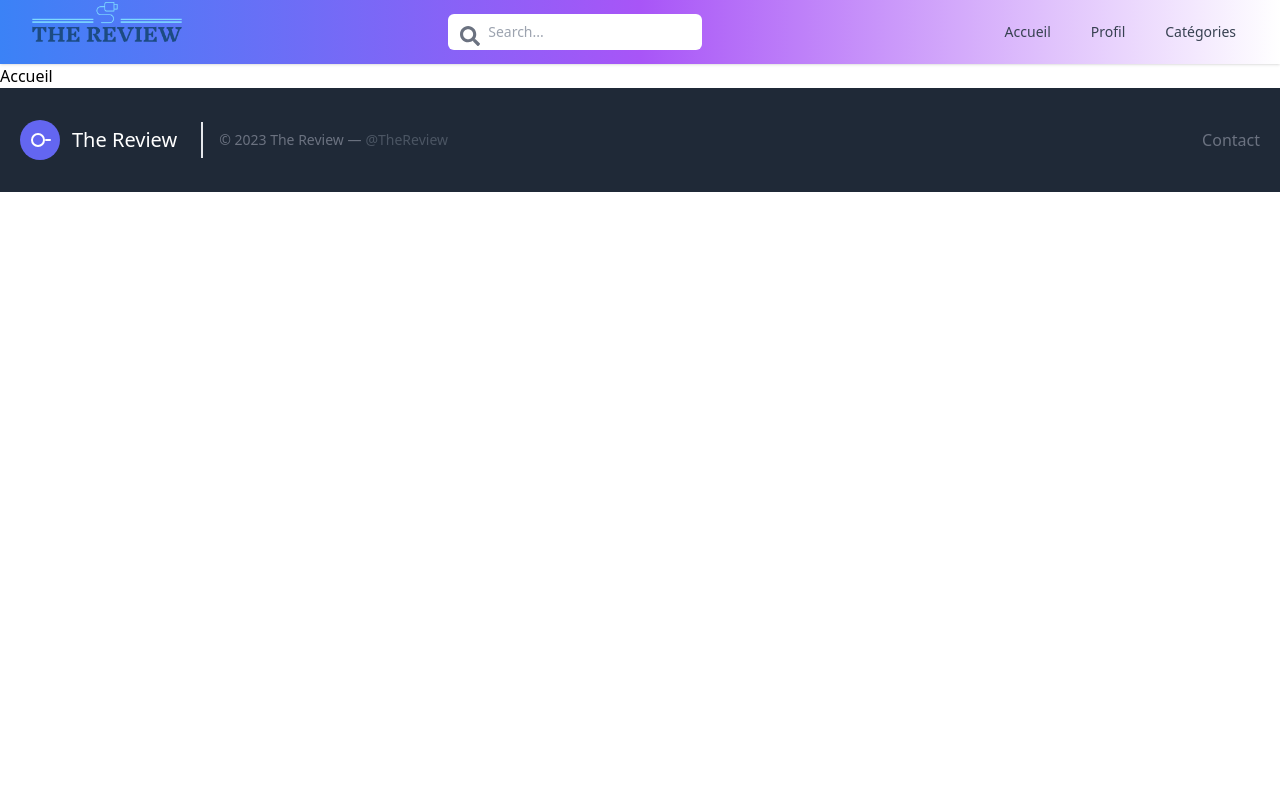
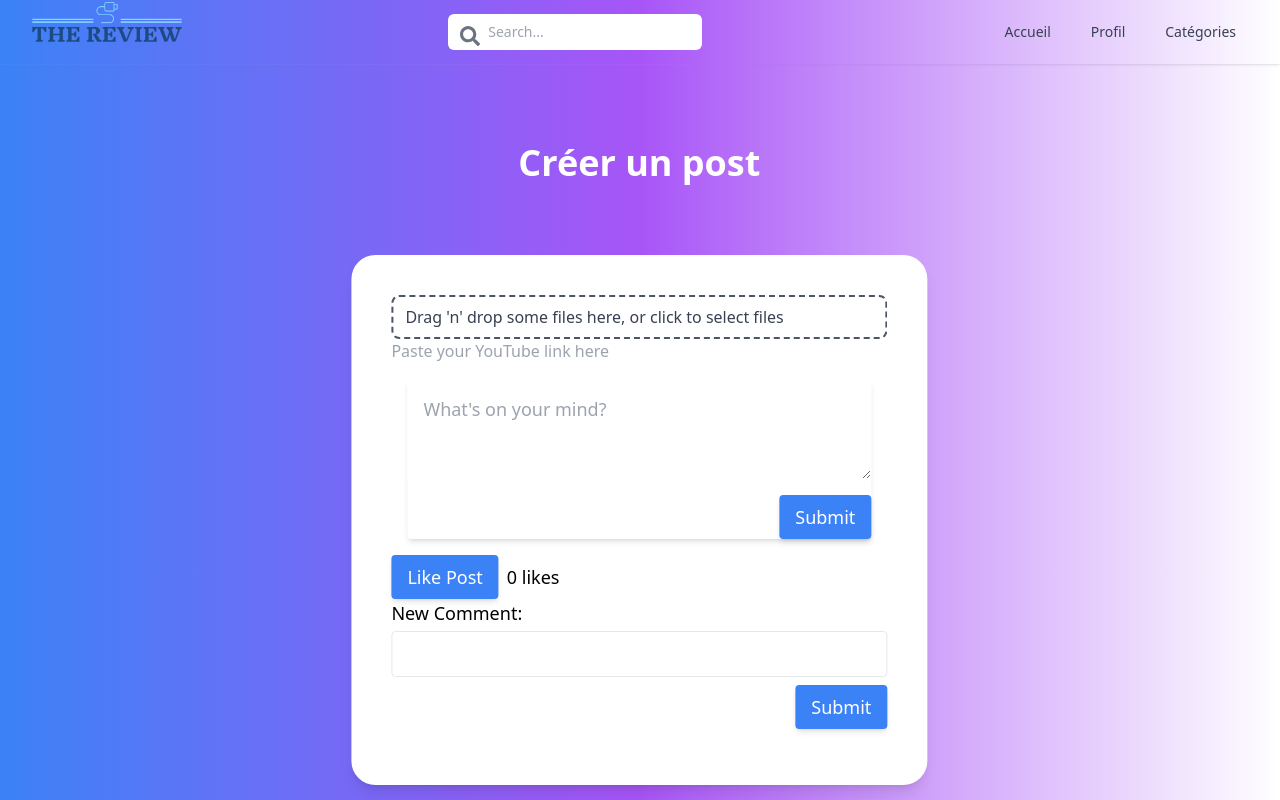
Before and after one commit to Marvindje/The-review-perso, a React (Vite) app in the folder frontend/: page /creer-post in a window 1280 px wide. Shown: the top 800 px of the page. Built offline with nearby package versions, Linux system fonts and the light colour scheme.

Commit message:
posts composants

```diff
--- a/frontend/package.json
+++ b/frontend/package.json
@@ -12,6 +12,7 @@
     "prop-types": "^15.8.1",
     "react": "^18.2.0",
     "react-dom": "^18.2.0",
+    "react-dropzone": "^14.2.3",
     "react-icons": "^4.10.1",
     "react-router-dom": "^6.14.2",
     "vite": "^4.0.4"
--- a/frontend/src/App.css
+++ b/frontend/src/App.css
@@ -1,3 +1,14 @@
 @tailwind base;
 @tailwind components;
 @tailwind utilities;
+
+body {
+    @apply bg-white text-black;
+  }
+
+  body.dark {
+    @apply bg-black text-white;
+  }
+  body, html, #root, .App {
+    height: 100%;
+  }
--- a/frontend/src/components/AppRoutes.jsx
+++ b/frontend/src/components/AppRoutes.jsx
@@ -2,7 +2,7 @@ import React from "react";
 import { Routes, Route } from "react-router-dom";
 import Homepage from "../pages/Homepage";
 import Categories from "../pages/Categories";
-import CreerArticles from "../pages/CreerArticles";
+import CreerArticles from "../pages/CreerPosts";
 import MonProfil from "../pages/MonProfil";
 import MesPosts from "../pages/MesPosts";
 import DeveloppementWeb from "../pages/DeveloppementWeb";
--- /dev/null
+++ b/frontend/src/components/CommentSection.jsx
@@ -0,0 +1,25 @@
+import React from 'react';
+
+function CommentSection({ comments, onSubmit }) {
+  return (
+    <div className="space-y-4">
+      <form onSubmit={onSubmit} className="flex flex-col">
+        <label className="text-lg">
+          New Comment:
+          <input name="comment" type="text" className="block w-full p-2 mt-1 border rounded" />
+        </label>
+        <button type="submit" className="self-end px-4 py-2 mt-2 text-lg bg-blue-500 text-white rounded hover:bg-blue-600 transition-colors rounded shadow-md">
+          Submit
+        </button>
+      </form>
+
+      <ul className="space-y-2">
+        {comments.map((comment, index) => (
+          <li key={index} className="p-2 border rounded ">{comment}</li>
+        ))}
+      </ul>
+    </div>
+  );
+}
+
+export default CommentSection;
--- a/frontend/src/components/Footer.jsx
+++ b/frontend/src/components/Footer.jsx
@@ -6,7 +6,7 @@ const Footer = () => {
     <footer className="bg-gray-800 text-white body-font">
       <div className="container px-5 py-8 mx-auto flex items-center sm:flex-row flex-col">
         <Link to="/" className="flex title-font font-medium items-center md:justify-start justify-center text-white">
-          <svg xmlns="http://www.w3.org/2000/svg" fill="none" stroke="currentColor" stroke-linecap="round" stroke-linejoin="round" stroke-width="2" className="w-10 h-10 text-white p-2 bg-indigo-500 rounded-full" viewBox="0 0 24 24">
+          <svg xmlns="http://www.w3.org/2000/svg" fill="none" stroke="currentColor" strokeLinecap="round" strokeLinejoin="round" strokeWidth="2" className="w-10 h-10 text-white p-2 bg-indigo-500 rounded-full" viewBox="0 0 24 24">
             <path d="M22 12h-4m-2 0a6 6 0 01-6 6a6 6 0 01-6-6a6 6 0 016-6a6 6 0 016 6z"></path>
           </svg>
           <span className="ml-3 text-xl">The Review</span>
--- /dev/null
+++ b/frontend/src/components/LikeButton.jsx
@@ -0,0 +1,17 @@
+import React from 'react';
+
+function LikeButton({ likes, onLike }) {
+  return (
+    <div className="flex items-center space-x-2">
+      <button
+        onClick={onLike}
+        className="px-4 py-2 text-lg bg-blue-500 text-white rounded hover:bg-blue-600 transition-colors rounded shadow-md"
+      >
+        Like Post
+      </button>
+      <p className="text-lg">{likes} {likes === 1 ? 'like' : 'likes'}</p>
+    </div>
+  );
+}
+
+export default LikeButton;
--- /dev/null
+++ b/frontend/src/components/Posts.jsx
@@ -0,0 +1,21 @@
+import React from 'react';
+
+function Post({ onSubmit, value, onChange }) {
+  return (
+    <div className="mx-auto max-w-xl p-4 ">
+      <form onSubmit={onSubmit} className="flex flex-col rounded shadow-md">
+        <textarea
+          value={value}
+          onChange={onChange}
+          className="resize-y min-h-[100px] p-4 text-lg mb-4"
+          placeholder="What's on your mind?"
+        />
+        <button type="submit" className="self-end px-4 py-2 text-lg bg-blue-500 text-white rounded shadow-md">
+          Submit
+        </button>
+      </form>
+    </div>
+  );
+}
+
+export default Post;
--- a/frontend/src/pages/CreerArticles.jsx
+++ /dev/null
@@ -1,8 +0,0 @@
-function CreerArticles() {
-  return (
-    <div>
-      <p>Accueil</p>
-    </div>
-  );
-}
-export default CreerArticles;
--- /dev/null
+++ b/frontend/src/pages/CreerPosts.jsx
@@ -0,0 +1,107 @@
+import React, { useState, useCallback } from 'react';
+import { motion } from 'framer-motion';
+import { useDropzone } from 'react-dropzone';
+import Post from '../components/Posts';
+import LikeButton from '../components/LikeButton';
+import CommentSection from '../components/CommentSection';
+
+function CreerPosts() {
+  const [post, setPost] = useState('');
+  const [comments, setComments] = useState([]);
+  const [likes, setLikes] = useState(0);
+  const [youtubeLink, setYoutubeLink] = useState('');
+  const [files, setFiles] = useState([]);
+
+  const onDrop = useCallback((acceptedFiles) => {
+    setFiles(acceptedFiles.map(file => Object.assign(file, {
+      preview: URL.createObjectURL(file)
+    })));
+  }, []);
+  const {getRootProps, getInputProps} = useDropzone({onDrop});
+
+  const handlePostSubmit = (event) => {
+    event.preventDefault();
+    const newPost = { post, comments, likes, youtubeLink, files };
+    const posts = JSON.parse(localStorage.getItem('posts')) || [];
+    posts.push(newPost);
+    localStorage.setItem('posts', JSON.stringify(posts));
+    setPost('');
+    setComments([]);
+    setLikes(0);
+    setYoutubeLink('');
+    setFiles([]);
+  };
+
+  const handleCommentSubmit = (event) => {
+    event.preventDefault();
+    const comment = event.target.elements.comment.value;
+    setComments((prevComments) => [...prevComments, comment]);
+    event.target.reset();
+  };
+
+  const pageVariants = {
+    initial: {
+      opacity: 0,
+      x: "-100vw",
+      scale: 0.8
+    },
+    in: {
+      opacity: 1,
+      x: 0,
+      scale: 1
+    },
+    out: {
+      opacity: 0,
+      x: "100vw",
+      scale: 1.2
+    }
+  };
+
+  const pageTransition = {
+    type: "tween",
+    ease: "anticipate",
+    duration: 0.5
+  };
+
+  return (
+    <motion.div
+      className="space-y-8 flex flex-col justify-center items-center bg-gradient-to-r from-blue-500 via-purple-500 to-transparent min-h-screen p-10"
+      initial="initial"
+      animate="in"
+      exit="out"
+      variants={pageVariants}
+      transition={pageTransition}
+    >
+      <motion.h1
+        className="text-4xl font-semibold text-white glow-text mb-10"
+        initial={{ scale: 0 }}
+        animate={{ scale: 1 }}
+        transition={{ duration: 0.5 }}
+      >
+        Créer un post
+      </motion.h1>
+      <motion.div
+        className="bg-white shadow-lg rounded-3xl p-10 w-full max-w-xl"
+        initial={{ scale: 0 }}
+        animate={{ scale: 1 }}
+        transition={{ duration: 0.5 }}
+      >
+        <div {...getRootProps({className: 'dropzone w-full py-2 px-3 text-gray-700 bg-white rounded-lg border-dashed border-2 border-gray-600 cursor-pointer'})}>
+          <input {...getInputProps()} />
+          <p>Drag 'n' drop some files here, or click to select files</p>
+        </div>
+        <input
+          type="text"
+          value={youtubeLink}
+          onChange={(e) => setYoutubeLink(e.target.value)}
+          placeholder="Paste your YouTube link here"
+        />
+        <Post onSubmit={handlePostSubmit} value={post} onChange={(event) => setPost(event.target.value)} />
+        <LikeButton likes={likes} onLike={() => setLikes((prevLikes) => prevLikes + 1)} />
+        <CommentSection comments={comments} onSubmit={handleCommentSubmit} />
+      </motion.div>
+    </motion.div>
+  );
+}
+
+export default CreerPosts;
--- a/frontend/src/pages/Homepage.jsx
+++ b/frontend/src/pages/Homepage.jsx
@@ -15,6 +15,7 @@ function HomePage() {
     width: "100%",
     padding: "16rem",
   };
+
 
   const cardVariants = {
     hover: {
@@ -40,7 +41,7 @@ function HomePage() {
       animate={{ x: 0 }}
       transition={{ duration: 1 }}
     >
-      <div className="text-center mb-10">
+      <div className="text-center mb-10 ">
         <motion.h1
           className="text-4xl font-semibold text-white glow-text"
           variants={welcomeVariants}
--- a/frontend/src/pages/MesPosts.jsx
+++ b/frontend/src/pages/MesPosts.jsx
@@ -1,11 +1,30 @@
-import React from 'react';
+import React, { useState, useEffect } from 'react';
 
-const MesPosts = () => {
+function MesPosts() {
+  const [posts, setPosts] = useState([]);
+
+  useEffect(() => {
+    const savedPosts = JSON.parse(localStorage.getItem('posts'));
+    if (savedPosts) {
+      setPosts(savedPosts);
+    }
+  }, []);
+
   return (
     <div>
-      {/* Your code for the MesPosts page here */}
+      {posts.map((post, index) => (
+        <div key={index} className="bg-white shadow-lg rounded-3xl p-10 w-full max-w-xl">
+          <h2>{post.post}</h2>
+          <p>{post.likes} likes</p>
+          <ul>
+            {post.comments.map((comment, index) => (
+              <li key={index}>{comment}</li>
+            ))}
+          </ul>
+        </div>
+      ))}
     </div>
   );
-};
+}
 
 export default MesPosts;
```
Also changed, not shown: 1 other file (tests, documents, lock files or other folders).
